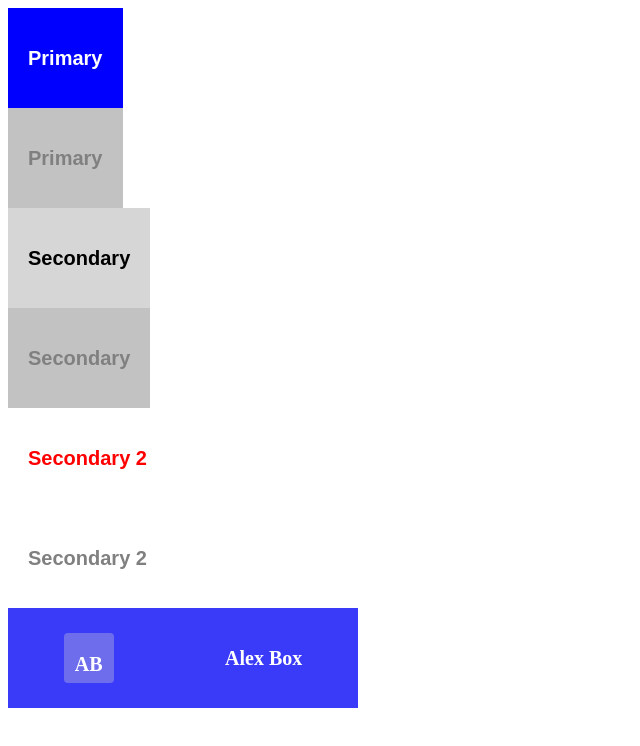
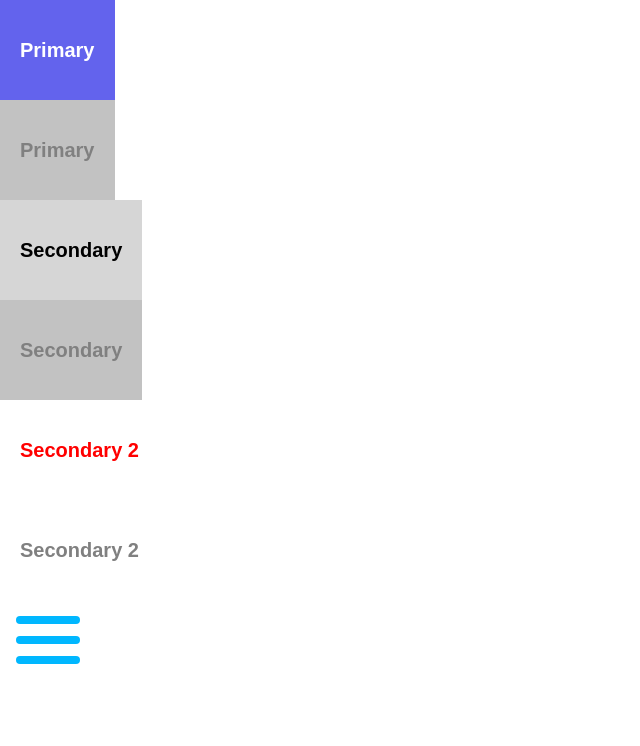
Before and after one commit to volirimx/FE104-react, a React (Vite) app: page / in a window 1280 px wide. Shown: the top 746 px of the page, without its empty margins (0-640 px from the left). Built offline with nearby package versions, Linux system fonts and the light colour scheme.

Commit message:
burger finish

```diff
--- a/src/App.css
+++ b/src/App.css
@@ -0,0 +1,3 @@
+/* * {
+  background-color: rgb(159, 159, 159);
+} */
--- a/src/App.tsx
+++ b/src/App.tsx
@@ -1,14 +1,16 @@
 import './App.css';
+
 import './componets/Button/button';
+
 import { Button } from './componets/Button/button';
 import './componets/UserName/userName';
-import { User } from './componets/UserName/userName';
+import './componets/burgerMenu/burgerMenu';
+import { BurgerMenu } from './componets/burgerMenu/burgerMenu';
 
 function App() {
   const hendlePrimariButtonClick = () => {
     console.log('clicked');
   };
-
   return (
     <div>
       <Button
@@ -47,7 +49,8 @@
         disabled={true}
         onClick={hendlePrimariButtonClick}
       />
-      <User userName='Alex Box' />
+      <BurgerMenu />
+      {/* <User userName='Alex Box' /> */}
     </div>
   );
 }
--- a/src/componets/UserName/userName.tsx
+++ b/src/componets/UserName/userName.tsx
@@ -1,17 +1,20 @@
 import styles from './userName.module.css';
 
-interface UserProps {
+type UserProps = {
   userName: string;
-}
+  isMenuOpened?: boolean;
+};
 
-export const User = ({ userName }: UserProps) => {
-  return (
+export const User = ({ userName, isMenuOpened }: UserProps) => {
+  return isMenuOpened ? (
     <div className={styles.username}>
       <div className={styles.shortName}>
         <p>{getInitials(userName)}</p>
       </div>{' '}
       {userName}
     </div>
+  ) : (
+    <></>
   );
 };
 
@@ -21,3 +24,5 @@
     .split(' ')
     .map((item) => item[0].toUpperCase())
     .join('');
+
+export default User;
--- /dev/null
+++ b/src/componets/burgerMenu/burgerMenu.module.css
@@ -0,0 +1,62 @@
+* {
+  margin: 0;
+  box-sizing: border-box;
+}
+
+/* ---------------- Navbar and burger menu ------------------ */
+.container {
+  width: 100%;
+  height: 5em;
+  /* display: flex; */
+  justify-content: flex-start;
+  padding: 1em;
+}
+
+.burger {
+  height: 100%;
+  width: 4em;
+  display: flex;
+  flex-direction: column;
+  align-items: flex-start;
+  justify-content: space-between;
+  cursor: pointer;
+}
+
+.burgerLine {
+  width: 4em;
+  height: 0.5em;
+  background-color: rgb(0, 183, 255);
+  border-radius: 0.5em;
+}
+
+/* ------------- sliding menu ------------------ */
+.hidden {
+  display: none;
+}
+
+.visible {
+  display: inherit;
+}
+
+/* ----- animations--------- */
+/* clicked */
+.opennedLine:nth-child(1) {
+  transform: rotate(45deg) translate(0.75em, 1.25em);
+  transition: ease-out 0.5s;
+}
+
+.closedLine:nth-child(2) {
+  transform: scale(0.1);
+  transition: ease-out 0.5s;
+}
+
+.closedLine:nth-child(3) {
+  transform: rotate(135deg) translate(-0.5em, 1em);
+  transition: ease-out 0.5s;
+}
+
+/* unclicked */
+.burgerLine {
+  transform: rotate(0) translate(0);
+  transition: cubic-bezier(0.175, 0.885, 0.32, 1.275) 1s;
+}
--- /dev/null
+++ b/src/componets/burgerMenu/burgerMenu.tsx
@@ -0,0 +1,34 @@
+import styles from './burgerMenu.module.css';
+import { useState } from 'react';
+import { User } from '../UserName/userName';
+
+export const BurgerMenu = () => {
+  const [isMenuOpened, setIsMenuOpened] = useState<boolean>(false);
+
+  const toggleIsMenuOpened = () => {
+    setIsMenuOpened(!isMenuOpened);
+  };
+
+  return (
+    <div className={styles.container}>
+      <div className={styles.burger} onClick={toggleIsMenuOpened}>
+        <div
+          className={`${styles.burgerLine} ${
+            isMenuOpened ? styles.opennedLine : ''
+          }`}
+        ></div>
+        <div
+          className={`${styles.burgerLine} ${
+            isMenuOpened ? styles.closedLine : ''
+          }`}
+        ></div>
+        <div
+          className={`${styles.burgerLine} ${
+            isMenuOpened ? styles.closedLine : ''
+          }`}
+        ></div>
+      </div>
+      <User userName='asdf dafg' isMenuOpened={isMenuOpened} />
+    </div>
+  );
+};
```
